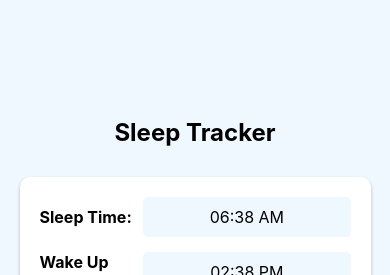
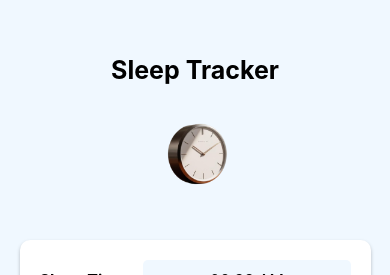
Before and after one commit to amiraboubaker/HealthTracker, a React Native app: screen /Sleep in a window 390 px wide. Shown: the part 154-429 px from the top of the page. Built offline with nearby package versions, Linux system fonts and the light colour scheme.

Commit message:
add image to sleepTracker

```diff
--- a/screens/SleepScreen.js
+++ b/screens/SleepScreen.js
@@ -1,7 +1,7 @@
 import AsyncStorage from "@react-native-async-storage/async-storage";
+import { Audio } from 'expo-av';
 import React, { useEffect, useState } from "react";
-import { StyleSheet, Text, View, Alert } from "react-native";
-import { Audio } from 'expo-av';
+import { Alert, Image, StyleSheet, Text, View } from "react-native";
 import SleepInput from "../components/sleep/sleepInput";
 import WeeklySleepChart from "../components/sleep/weeklySleepChart";
 
@@ -129,6 +129,12 @@ export default function SleepScreen() {
   return (
     <View style={styles.container}>
       <Text style={styles.title}>Sleep Tracker</Text>
+      {/* Add Image Component here */}
+      <Image
+        source={require('../assets/images/clock.png')} // Path to your clock image
+        style={styles.clockImage} // Apply styles for the image
+        resizeMode="contain" // Ensures the image fits well
+      />
       <SleepInput onAddSleep={addSleep} />
       <WeeklySleepChart sleepData={sleepData} />
     </View>
@@ -143,8 +149,14 @@ const styles = StyleSheet.create({
     backgroundColor: "#f0f8ff",
   },
   title: {
-    fontSize: 24,
+    fontSize: 25,
     fontWeight: "bold",
     marginBottom: 20,
   },
+  clockImage: {
+    width: 150,  // Adjust width as needed
+    height: 150, // Adjust height as needed
+    marginBottom: 5, // Space below the image
+    marginTop: -30
+  },
 });
```
Also changed, not shown: assets/images/clock.png (added), 1 other file (tests, documents, lock files or other folders).
